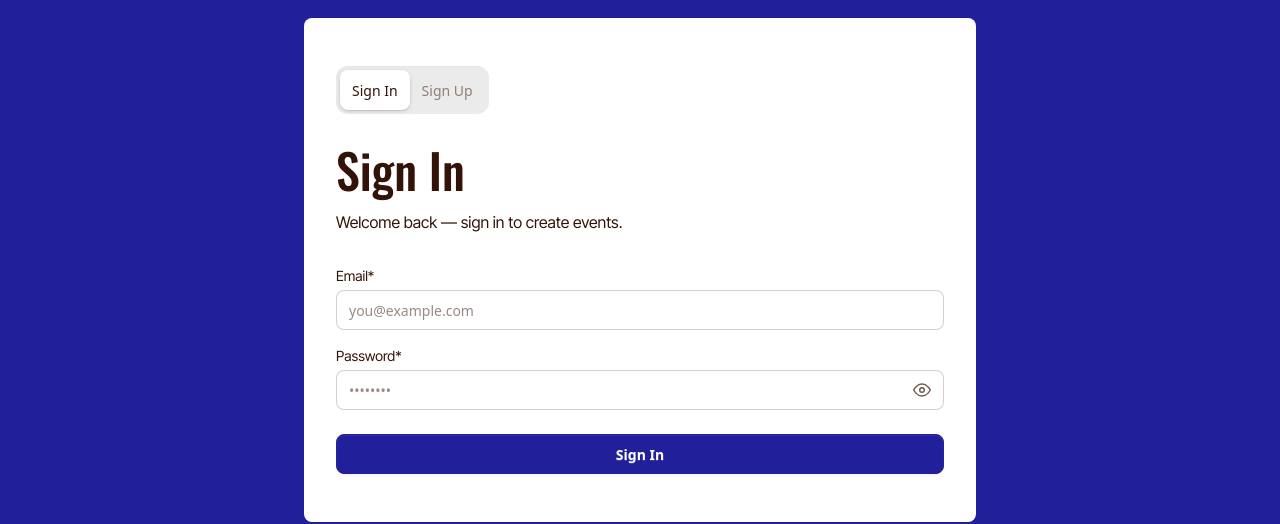
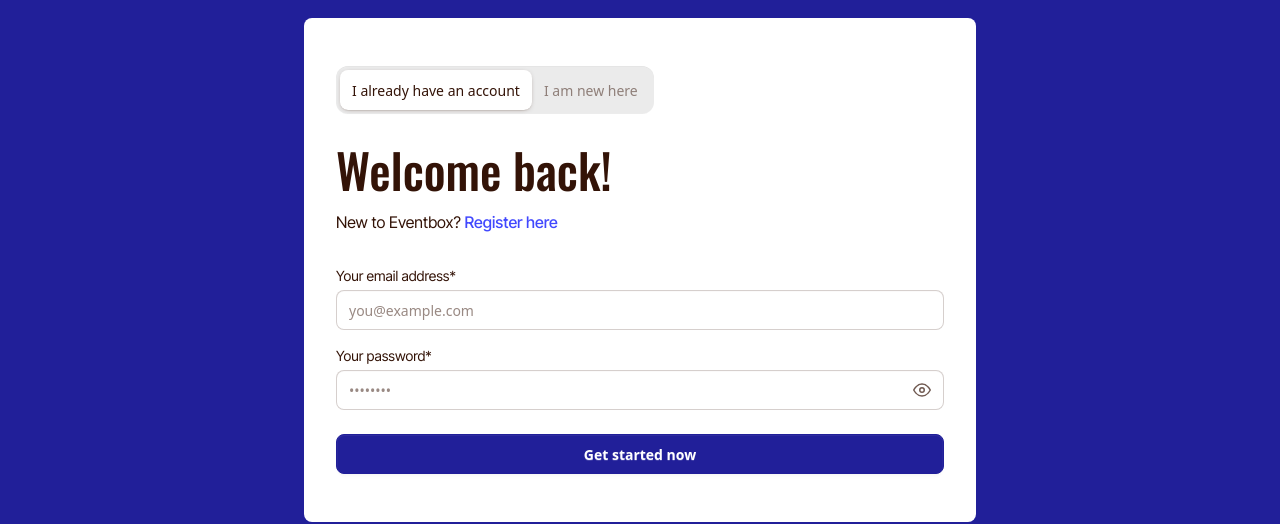
Before and after one commit to JimeBlue/event-scheduler, a React (Vite) app: page /login in a window 1280 px wide. Shown: the part 159-683 px from the top of the page. Built offline with nearby package versions, Linux system fonts and the light colour scheme; no server answers.

Commit message:
update sign-in copy and labels

```diff
--- a/src/components/auth/SignInForm.jsx
+++ b/src/components/auth/SignInForm.jsx
@@ -99,7 +99,7 @@ const SignInForm = () => {
 
     <form onSubmit={handleSubmit} noValidate className="mt-8 flex flex-col gap-4">
       <label className="flex flex-col gap-1">
-        <span className="font-text text-sm">Email*</span>
+        <span className="font-text text-sm">Your email address*</span>
         <input
           type="email"
           name="email"
@@ -113,7 +113,7 @@ const SignInForm = () => {
       </label>
 
       <label className="flex flex-col gap-1">
-        <span className="font-text text-sm">Password*</span>
+        <span className="font-text text-sm">Your password*</span>
         <PasswordInput
           value={formData.password}
           onChange={handleChange}
@@ -131,7 +131,7 @@ const SignInForm = () => {
         disabled={submitting}
         className="btn mt-2 border-brand-blue-dark bg-brand-blue-dark text-white hover:bg-brand-blue"
       >
-        {submitting ? 'Signing in…' : 'Sign In'}
+        {submitting ? 'Signing in…' : 'Get started now'}
       </button>
     </form>
   );
--- a/src/pages/Auth.jsx
+++ b/src/pages/Auth.jsx
@@ -19,7 +19,7 @@ const Auth = ({ defaultTab = 'signin' }) => {
             className={`tab ${isSignIn ? 'tab-active' : ''}`}
             onClick={() => setActiveTab('signin')}
           >
-            Sign In
+            I already have an account
           </button>
           <button
             type="button"
@@ -27,15 +27,24 @@ const Auth = ({ defaultTab = 'signin' }) => {
             className={`tab ${isSignIn ? '' : 'tab-active'}`}
             onClick={() => setActiveTab('signup')}
           >
-            Sign Up
+            I am new here
           </button>
         </div>
 
         {isSignIn ? (
           <>
-            <h1 className="mt-8 font-heading text-5xl font-medium">Sign In</h1>
+            <h1 className="mt-8 font-heading text-5xl font-medium">
+              Welcome back!
+            </h1>
             <p className="mt-4 font-text text-base-content">
-              Welcome back — sign in to create events.
+              New to Eventbox?{' '}
+              <button
+                type="button"
+                onClick={() => setActiveTab('signup')}
+                className="cursor-pointer font-medium text-brand-blue underline-offset-2 hover:underline"
+              >
+                Register here
+              </button>
             </p>
             <SignInForm />
           </>
```
